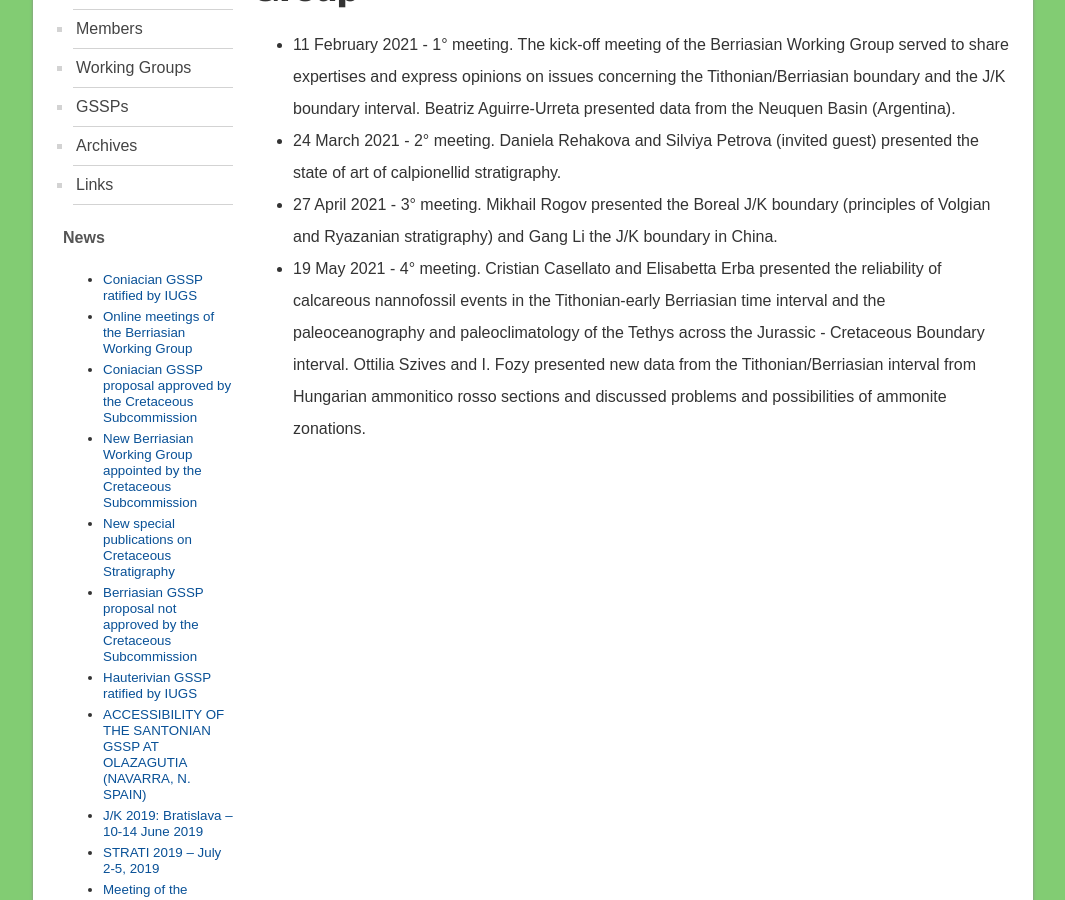
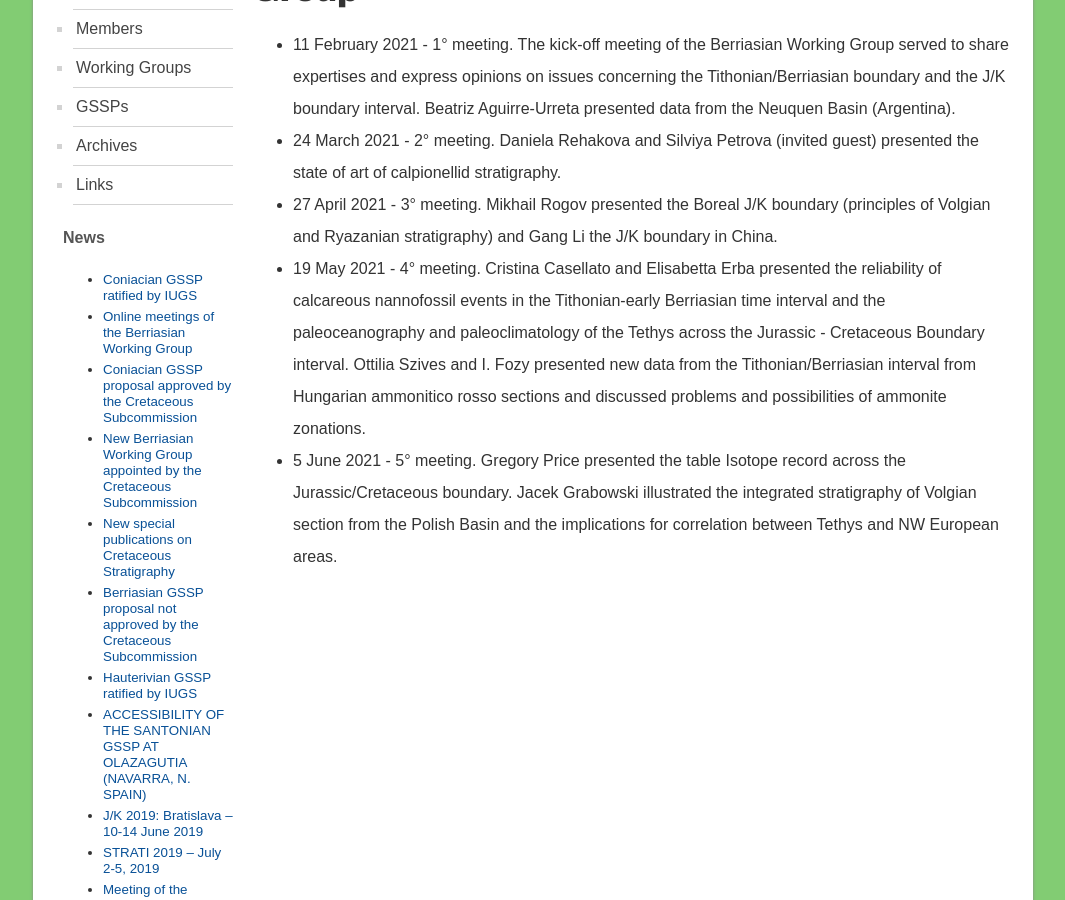
Before and after one commit to i-c-stratigraphy/subcommission-cretaceous, a Jekyll site: the page built from pages/news/berriasian-wg-meetings.md, in a window 1280 px wide and 900 px high, scrolled down 488 px. Shown: the whole window, without its empty margins (107-1172 px from the left). Built offline with Jekyll 4.4.1, drawn with Linux system fonts in a browser that asks for light colours.

Commit message:
Update berriasian-wg-meetings.md

```diff
--- a/pages/news/berriasian-wg-meetings.md
+++ b/pages/news/berriasian-wg-meetings.md
@@ -8,4 +8,5 @@ permalink:  /news/berriasian-wg-meetings
 * 11 February 2021 - 1° meeting. The kick-off meeting of the Berriasian Working Group served to share expertises and express opinions on issues concerning the Tithonian/Berriasian boundary and the J/K boundary interval. Beatriz Aguirre-Urreta presented data from the Neuquen Basin (Argentina).
 * 24 March 2021 - 2° meeting. Daniela Rehakova and Silviya Petrova (invited guest) presented the state of art of calpionellid stratigraphy.
 * 27 April 2021 - 3° meeting. Mikhail Rogov presented the Boreal J/K boundary (principles of Volgian and Ryazanian stratigraphy) and Gang Li the J/K boundary in China.
-* 19 May 2021 - 4° meeting. Cristian Casellato and Elisabetta Erba presented the reliability of calcareous nannofossil events in the Tithonian-early Berriasian time interval and  the paleoceanography and paleoclimatology of the Tethys across the Jurassic - Cretaceous Boundary interval. Ottilia Szives and I. Fozy presented new data from the Tithonian/Berriasian interval from Hungarian ammonitico rosso sections and discussed problems and possibilities of ammonite zonations.
+* 19 May 2021 - 4° meeting. Cristina Casellato and Elisabetta Erba presented the reliability of calcareous nannofossil events in the Tithonian-early Berriasian time interval and  the paleoceanography and paleoclimatology of the Tethys across the Jurassic - Cretaceous Boundary interval. Ottilia Szives and I. Fozy presented new data from the Tithonian/Berriasian interval from Hungarian ammonitico rosso sections and discussed problems and possibilities of ammonite zonations.
+* 5 June 2021 - 5° meeting. Gregory Price presented  the table Isotope record  across the Jurassic/Cretaceous boundary. Jacek Grabowski illustrated the integrated stratigraphy of Volgian section from the Polish Basin and the implications for correlation between Tethys and NW European areas.
```
